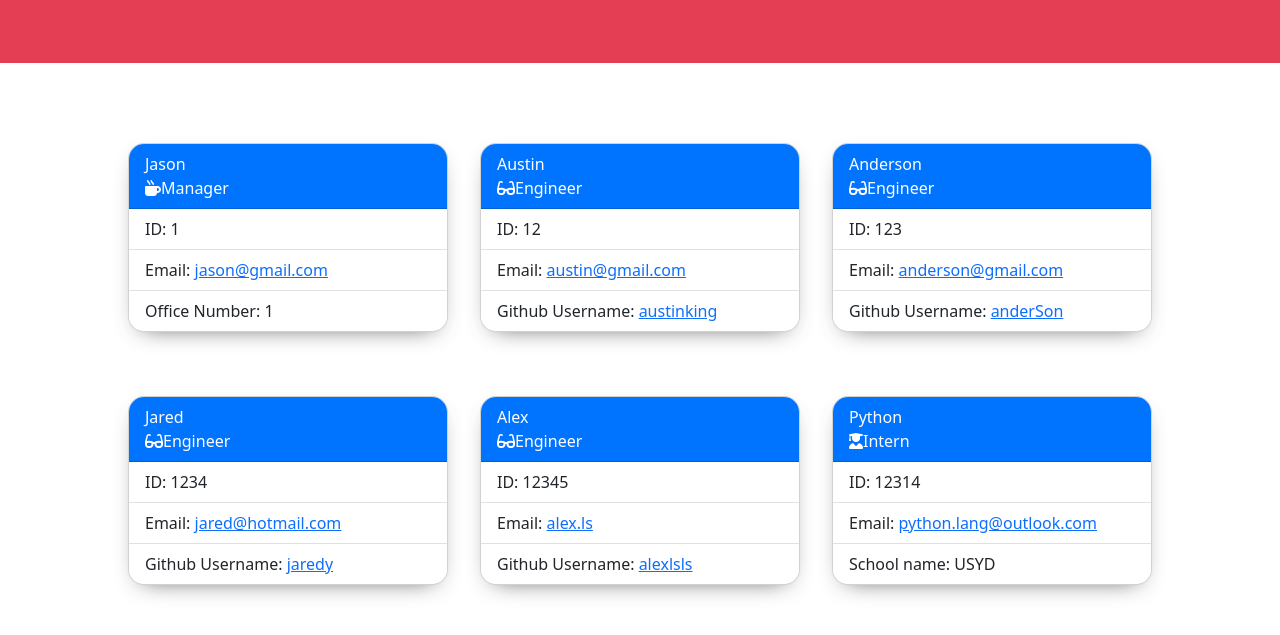
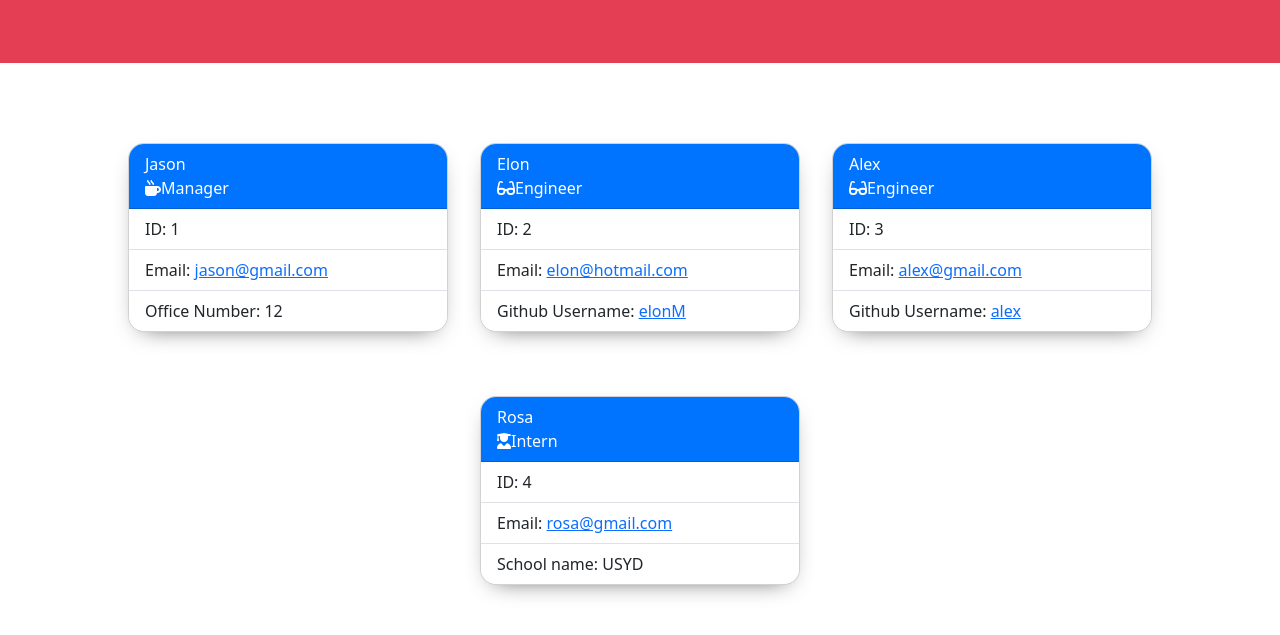
Before and after one commit to jasonyoo3026/team_profile_generator, a website: page output/index.html in a window 1280 px wide. Shown: the part 113-748 px from the top of the page. Drawn offline with nearby package versions, Linux system fonts and the light colour scheme.

```diff
--- a/output/index.html
+++ b/output/index.html
@@ -28,49 +28,21 @@
                 <ul class="list-group list-group-flush">
                     <li class="list-group-item">ID: 1</li>
                     <li class="list-group-item">Email: <span id="email"><a href="mailto:jason@gmail.com">jason@gmail.com</a></span></li>
-                    <li class="list-group-item">Office Number: 1</li>
+                    <li class="list-group-item">Office Number: 12</li>
                 </ul>
             </div>
         </div>
 
         <div class="card">
             <div class="card-header">
-                Austin <br/>
+                Elon <br/>
                 <i class="fas fa-glasses"></i>Engineer
             </div>
             <div>
                 <ul class="list-group list-group-flush">
-                    <li class="list-group-item">ID: 12</li>
-                    <li class="list-group-item">Email: <span id="email"><a href="mailto:austin@gmail.com">austin@gmail.com</a></span></li>
-                    <li class="list-group-item">Github Username: <a target="_blank" href="https://github.com/austinking">austinking</a></li>
-                </ul>
-            </div>
-        </div>
-
-        <div class="card">
-            <div class="card-header">
-                Anderson <br/>
-                <i class="fas fa-glasses"></i>Engineer
-            </div>
-            <div>
-                <ul class="list-group list-group-flush">
-                    <li class="list-group-item">ID: 123</li>
-                    <li class="list-group-item">Email: <span id="email"><a href="mailto:anderson@gmail.com">anderson@gmail.com</a></span></li>
-                    <li class="list-group-item">Github Username: <a target="_blank" href="https://github.com/anderSon">anderSon</a></li>
-                </ul>
-            </div>
-        </div>
-
-        <div class="card">
-            <div class="card-header">
-                Jared <br/>
-                <i class="fas fa-glasses"></i>Engineer
-            </div>
-            <div>
-                <ul class="list-group list-group-flush">
-                    <li class="list-group-item">ID: 1234</li>
-                    <li class="list-group-item">Email: <span id="email"><a href="mailto:jared@hotmail.com">jared@hotmail.com</a></span></li>
-                    <li class="list-group-item">Github Username: <a target="_blank" href="https://github.com/jaredy">jaredy</a></li>
+                    <li class="list-group-item">ID: 2</li>
+                    <li class="list-group-item">Email: <span id="email"><a href="mailto:elon@hotmail.com">elon@hotmail.com</a></span></li>
+                    <li class="list-group-item">Github Username: <a target="_blank" href="https://github.com/elonM">elonM</a></li>
                 </ul>
             </div>
         </div>
@@ -82,22 +54,22 @@
             </div>
             <div>
                 <ul class="list-group list-group-flush">
-                    <li class="list-group-item">ID: 12345</li>
-                    <li class="list-group-item">Email: <span id="email"><a href="mailto:alex.ls">alex.ls</a></span></li>
-                    <li class="list-group-item">Github Username: <a target="_blank" href="https://github.com/alexlsls">alexlsls</a></li>
+                    <li class="list-group-item">ID: 3</li>
+                    <li class="list-group-item">Email: <span id="email"><a href="mailto:alex@gmail.com">alex@gmail.com</a></span></li>
+                    <li class="list-group-item">Github Username: <a target="_blank" href="https://github.com/alex">alex</a></li>
                 </ul>
             </div>
         </div>
 
         <div class="card">
             <div class="card-header">
-                Python <br/>
+                Rosa <br/>
                 <i class="fas fa-user-graduate"></i>Intern
             </div>
             <div>
                 <ul class="list-group list-group-flush">
-                    <li class="list-group-item">ID: 12314</li>
-                    <li class="list-group-item">Email: <span id="email"><a href="mailto:python.lang@outlook.com">python.lang@outlook.com</a></span></li>
+                    <li class="list-group-item">ID: 4</li>
+                    <li class="list-group-item">Email: <span id="email"><a href="mailto:rosa@gmail.com">rosa@gmail.com</a></span></li>
                     <li class="list-group-item">School name: USYD</li>
                 </ul>
             </div>
```
Also changed, not shown: README.md.
